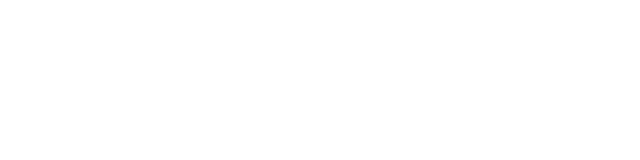
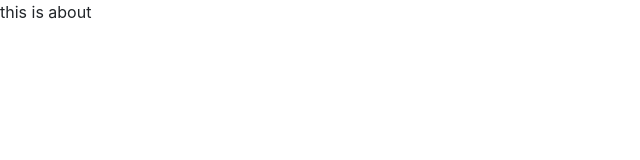
Before and after one commit to okuxxbos20/geoHoop.com, a Nuxt app: page /about in a window 1280 px wide. Before the commit this address had no page. Shown: the top 160 px of the page, without its empty margins (0-640 px from the left). Built offline with nearby package versions, Linux system fonts and the light colour scheme.

Commit message:
新規ページ

```diff
--- /dev/null
+++ b/pages/about.vue
@@ -0,0 +1,13 @@
+<template>
+  <div class="about">
+    <p>this is about</p>
+  </div>
+</template>
+
+<script>
+export default {
+}
+</script>
+
+<style lang="scss" scoped>
+</style>
--- /dev/null
+++ b/pages/legal.vue
@@ -0,0 +1,13 @@
+<template>
+  <div class="legal">
+    <p>this is legal</p>
+  </div>
+</template>
+
+<script>
+export default {
+}
+</script>
+
+<style lang="scss" scoped>
+</style>
```
